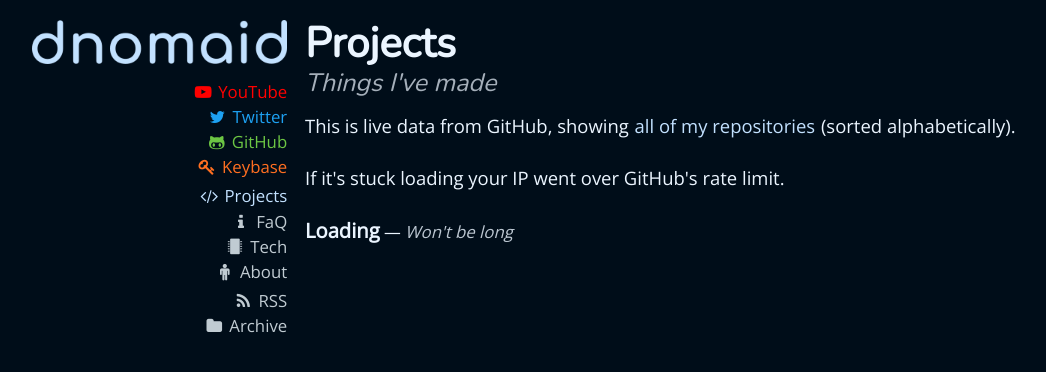
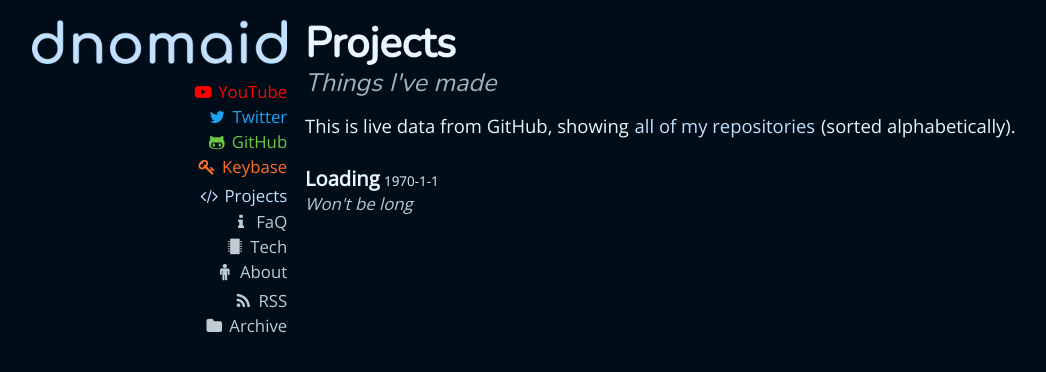
Before and after one commit to tomfishemoji/tomfishemoji.github.io, a Jekyll site: the page built from projects.html, in a window 1280 px wide. Shown: the top 372 px of the page, without its empty margins (83-1129 px from the left). Built offline with Jekyll 4.4.1, drawn with Linux system fonts in a browser that asks for light colours; nearby versions of some CDN libraries.

Commit message:
Make projects page look better

```diff
--- a/js/projects.js
+++ b/js/projects.js
@@ -18,7 +18,7 @@
   64804610,
   64443395
 ];
-let e;
+let e = '';
 
 // I know, JQuery, but I'm lazy
 $(document).ready(function() {
@@ -67,18 +67,19 @@
 
             // Show the date in YYYY-MM-DD
             let dateo = new Date(response[i].pushed_at);
-            let date = dateo.getFullYear() + '-' + addZero(dateo.getMonth()) + '-' + addZero(dateo.getDate());
+            console.log(dateo);
+            let date = dateo.getFullYear() + '-' + dateo.getMonth() + '-' + dateo.getDate();
 
             // If the repo is under my account
             if (response[i].full_name.includes('mrdnomaid/') && response[i].fork !== true) {
               // Bit for the languages:
               // <span class="button lang ' + lang + '" title = "Most used language, according to GitHub">' + langd + '</span>'
 
-              document.getElementById('github-results').innerHTML += '<b>' + lnka + response[i].name + lnkb + '</b> &mdash; <i class="desc">' + description + '&nbsp;<span title="Last Updated">(' + date + ')</span></i><p>';
+              document.getElementById('github-results').innerHTML += '<b>' + lnka + response[i].name + lnkb + '</b> <span title="Last Updated" style="font-size: 0.8em;">(' + date + ')</span><br><i class="desc">' + description + '</i><p>';
 
             } else {
               // Add things not under my account to "e".
-              e += '<b>' + lnka + response[i].name + lnkb + '</b> &mdash; <i class="desc">' + description + '&nbsp;<span title="Last Updated">(' + date + ')</span></i><p>';
+              e += '<b>' + lnka + response[i].name + lnkb + '</b> <span title="Last Updated">(' + date + ')</span><br><i class="desc">' + description + '</i><p>';
             }
           }
         }
--- a/projects.html
+++ b/projects.html
@@ -22,8 +22,7 @@
 </style>
 
 <p>This is live data from GitHub, showing <a href="https://github.com/mrdnomaid?tab=repositories">all of my repositories</a> (sorted alphabetically).</p>
-<p>If it's stuck loading<noscript>,</noscript> your IP went over GitHub's rate limit<noscript> or you have JavaScript disabled</noscript>.</p>
 
 <div id="github-results" style="margin-bottom: 16px;">
-  <b>Loading</b> &mdash; <i class="desc">Won't be long</span></i><p>
+  <b>Loading</b> <span title="Last Updated" style="font-size: 0.8em;">1970-1-1</span><br><i class="desc">Won't be long</i><p>
 </div>
```
